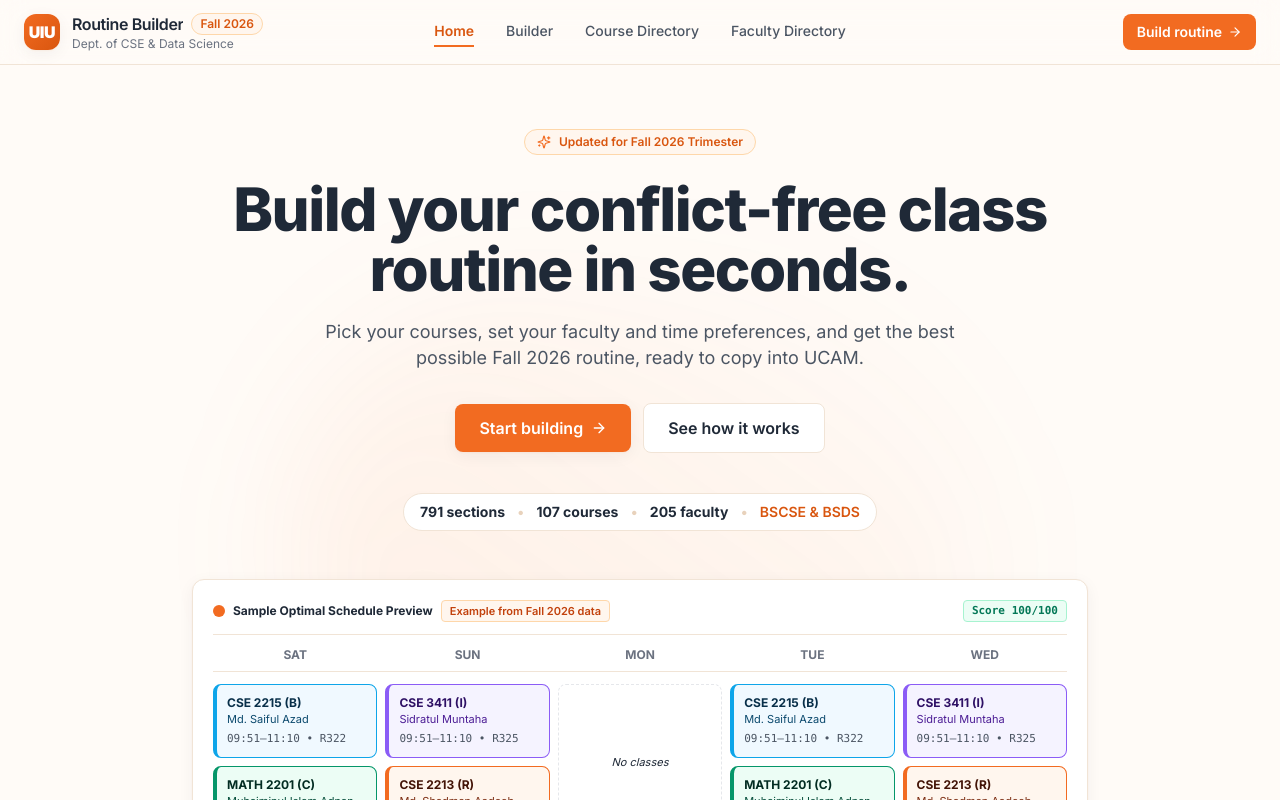
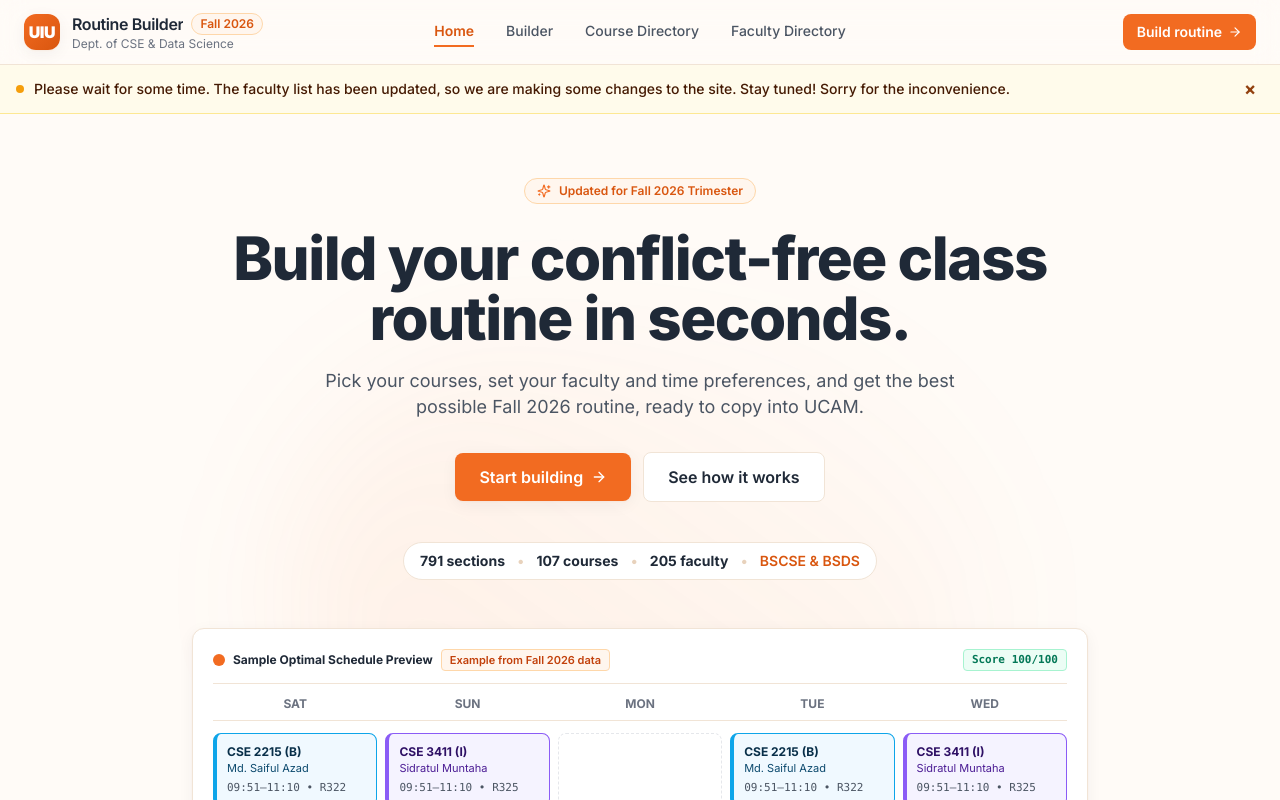
Before and after one commit to akibmehedi666/uiu-routine-builder, a Next.js app: page / in a window 1280 px wide. Shown: the top 800 px of the page. Built offline with nearby package versions, Linux system fonts and the light colour scheme.

Commit message:
feat(landing): add temporary update notice banner

```diff
--- a/src/components/LandingContent.tsx
+++ b/src/components/LandingContent.tsx
@@ -25,6 +25,43 @@ import { DATA_UPDATED, DATA_NOTE } from '../config/site';
 
 // Live metadata numbers directly from extracted datasets
 const STATS = LANDING_STATS;
+
+// <!-- TEMP NOTICE START -->
+function TempNoticeBanner() {
+  const [isOpen, setIsOpen] = useState(true);
+
+  if (!isOpen) return null;
+
+  return (
+    <aside
+      role="alert"
+      aria-label="Temporary site notice"
+      className="temp-notice-banner w-full bg-amber-50 border-b border-amber-200/90 text-amber-950 text-xs sm:text-sm py-2.5 px-4 transition-colors relative z-20"
+    >
+      <div className="max-w-7xl mx-auto flex items-center justify-between gap-3">
+        <div className="temp-notice-content flex items-center gap-2.5 min-w-0 flex-1 text-left">
+          <span
+            className="temp-notice-indicator w-2 h-2 rounded-full bg-amber-500 shrink-0"
+            aria-hidden="true"
+          />
+          <p className="temp-notice-text font-medium leading-snug">
+            Please wait for some time. The faculty list has been updated, so we are making some changes to the site. Stay tuned! Sorry for the inconvenience.
+          </p>
+        </div>
+        <button
+          type="button"
+          onClick={() => setIsOpen(false)}
+          className="temp-notice-close-btn p-1 rounded-md text-amber-800 hover:text-amber-950 hover:bg-amber-100/80 transition-colors shrink-0 flex items-center justify-center min-w-[28px] min-h-[28px]"
+          aria-label="Close notice"
+          title="Dismiss notice"
+        >
+          <span className="text-lg font-bold leading-none select-none" aria-hidden="true">&times;</span>
+        </button>
+      </div>
+    </aside>
+  );
+}
+// <!-- TEMP NOTICE END -->
 
 export function LandingContent() {
   const router = useRouter();
@@ -66,6 +103,9 @@ export function LandingContent() {
 
   return (
     <div className="min-h-screen bg-page text-text-primary selection:bg-orange-500 selection:text-white flex flex-col">
+      {/* <!-- TEMP NOTICE START --> */}
+      <TempNoticeBanner />
+      {/* <!-- TEMP NOTICE END --> */}
       {/* 1. Hero Section */}
       <section className="relative overflow-hidden pt-12 pb-16 md:pt-16 md:pb-24 bg-page">
         {/* Soft orange radial background glow */}
```
